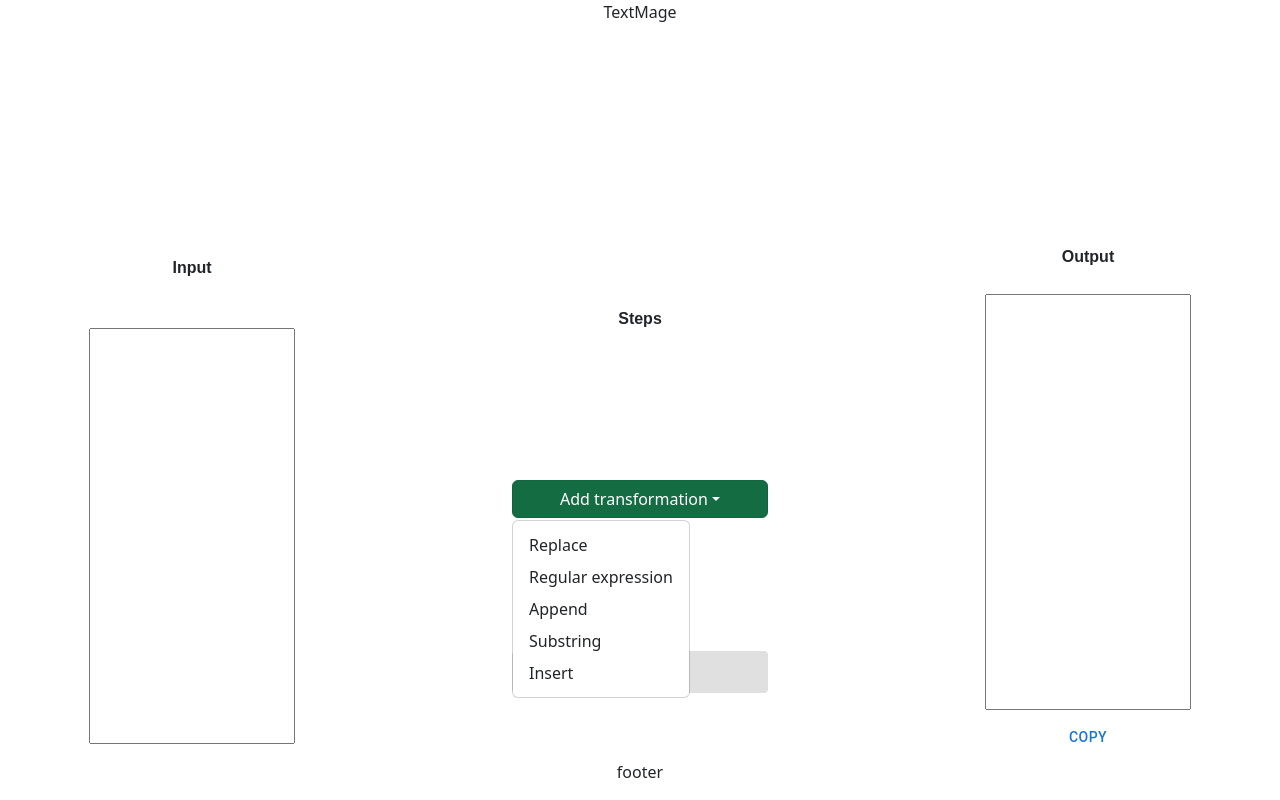
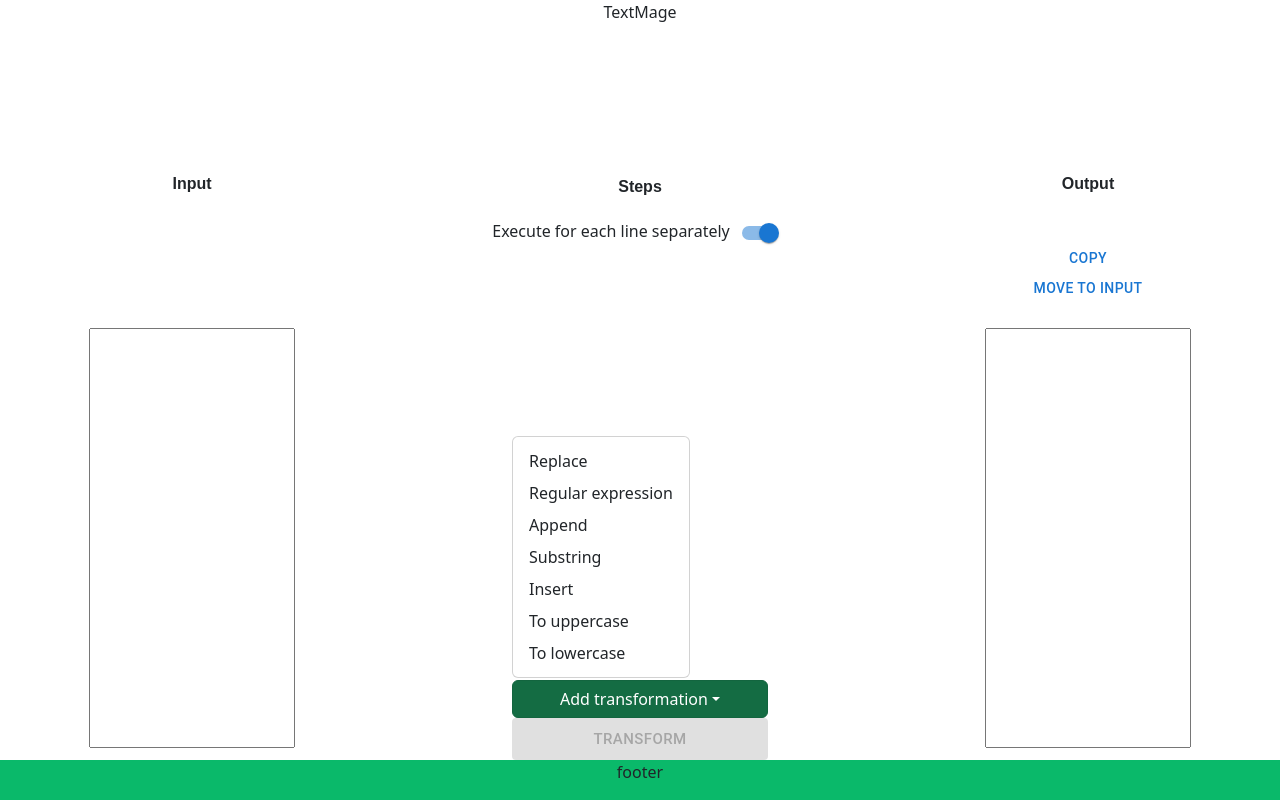
Before and after one commit to Zolikon/textmage, a React (Create React App) app: page / in a window 1280 px wide. Both pictures are taken after a click on the button "Add transformation". Built offline with nearby package versions, Linux system fonts and the light colour scheme.

Commit message:
finetuning ui + feature to change step order

```diff
--- a/src/components/App.css
+++ b/src/components/App.css
@@ -8,7 +8,7 @@ body {
   height: 100%;
   text-align: center;
   display: grid;
-  grid-template-rows: 30vh auto 5vh;
+  grid-template-rows: 20vh auto 5vh;
 
 }
 
@@ -36,9 +36,15 @@ main div {
 .step {
   margin: 10px;
   padding: 10px;
-  background-color: aqua;
+  background-color: rgb(73, 219, 219);
   border-radius: 20px;
   width: 100%;
+}
+
+.step:not(.disabled-step):hover {
+  box-shadow: 10px 10px #645757;
+  transform: translate(-10px, -10px);
+  transition-duration: 200ms;
 }
 
 .step.disabled-step{
@@ -46,6 +52,11 @@ main div {
 }
 
 .label{
+  font-family: "Signika Negative", sans-serif;
+  font-weight: 600;
+}
+
+.title {
   font-family: "Signika Negative", sans-serif;
   font-weight: 900;
 }
@@ -55,3 +66,37 @@ main div {
   -ms-user-select: none; /* IE 10 and IE 11 */
   user-select: none; /* Standard syntax */
 }
+
+footer {
+  width: 100vw;
+  background-color: #0ab96a;
+}
+
+.step-section {
+  justify-content: space-between;
+}
+
+.step-section .title {
+  height: 10%;
+}
+
+.step-section .step-holder {
+  height: 80%;
+}
+
+.text-area-holder {
+  height: 100%;
+  justify-content: space-around;
+}
+
+.text-area-holder :first-child {
+  height: 5%;
+}
+
+.text-area-holder :nth-child(2) {
+  height: 10%;
+}
+
+.text-area-holder :nth-child(3) {
+  height: 70%;
+}
--- a/src/components/Main.js
+++ b/src/components/Main.js
@@ -2,11 +2,13 @@ import { useReducer } from "react";
 import TransformationStep from "./TransformationStep";
 import { Dropdown } from "react-bootstrap";
 import Button from '@mui/material/Button';
+import Switch from '@mui/material/Switch';
 
 const initialState = {
     inputText: "",
     outputText: "",
-    steps: []
+    steps: [],
+    processLineByLine: true
 }
 
 function reducer(state, { type, payload }) {
@@ -27,10 +29,28 @@ function reducer(state, { type, payload }) {
                 }
                 )
             }
+        case "moveStepUp":
+            const indexOfElement = state.steps.findIndex(element => element.id === payload)
+            if(indexOfElement > 0) {
+                const tempArray = [...state.steps]
+                const elementToMove = tempArray.splice(indexOfElement, 1)[0]
+                tempArray.splice(indexOfElement-1, 0, elementToMove)
+                return { ...state, steps: tempArray}
+            }
+            return state
+        case "moveStepDown":
+            const indexOfElement2 = state.steps.findIndex(element => element.id === payload)
+            if(indexOfElement2 < state.steps.length-1) {
+                const tempArray = [...state.steps]
+                const elementToMove = tempArray.splice(indexOfElement2, 1)[0]
+                tempArray.splice(indexOfElement2+1, 0, elementToMove)
+                return { ...state, steps: tempArray}
+            }
+            return state
         case "closeStep":
             return { ...state, steps: state.steps.filter(item => item.id !== payload) }
         case "executeTransformation":
-            let text = state.inputText.split('\n')
+            let text = state.processLineByLine?state.inputText.split('\n'):[state.inputText]
 
             for (const step of state.steps) {
                 text = text.map(line => {
@@ -42,7 +62,8 @@ function reducer(state, { type, payload }) {
             }
 
             return { ...state, outputText: text.join('\n') }
-
+        case "toggleLineByLineProcessing":
+            return { ...state, processLineByLine: !state.processLineByLine }
         default:
             throw new Error("unsupported operation")
     }
@@ -50,18 +71,30 @@ function reducer(state, { type, payload }) {
 }
 
 export default function Main() {
-    const [{ inputText, outputText, steps }, dispatcher] = useReducer(reducer, initialState);
+    const [{ inputText, outputText, steps, processLineByLine }, dispatcher] = useReducer(reducer, initialState);
 
 
     return <main>
-        <div>
-            <p className="prevent-select label">Input</p>
+        <div className="text-area-holder">
+            <p className="prevent-select title">Input</p>
+            <div></div>
             <textarea className="custom-text-area" value={inputText} onChange={(event) => dispatcher({ type: "newInputText", payload: event.target.value })} />
         </div>
+        <div className="step-section">
+            <div className="prevent-select title">Steps</div>
+            <div >
+                <div style={{display: "inline"}}>
+                    <span>Execute for each line separately</span>
+                    <Switch checked={processLineByLine}
+                        onChange={()=>dispatcher({type:"toggleLineByLineProcessing"})}
+                        inputProps={{ 'aria-label': 'controlled' }}
+                    />
+                </div>
+            </div>
             <div className="step-holder">
-            <p className="prevent-select label">Steps</p>
-
                 {steps.map((step) => <TransformationStep key={step.id} id={step.id} dispatcher={dispatcher} type={step.type} />)}
+            </div>
+            <div className="step-action-holder">
                 <Dropdown style={{ width: "50%", alignSelf: "center" }}>
                     <Dropdown.Toggle variant="success" disabled={steps.length >= 5}>
                         Add transformation
@@ -73,15 +106,20 @@ export default function Main() {
                         <Dropdown.Item onClick={() => dispatcher({ type: "newTransformation", payload: "append" })}>Append</Dropdown.Item>
                         <Dropdown.Item onClick={() => dispatcher({ type: "newTransformation", payload: "substring" })}>Substring</Dropdown.Item>
                         <Dropdown.Item onClick={() => dispatcher({ type: "newTransformation", payload: "insert" })}>Insert</Dropdown.Item>
+                        <Dropdown.Item onClick={() => dispatcher({ type: "newTransformation", payload: "upper" })}>To uppercase</Dropdown.Item>
+                        <Dropdown.Item onClick={() => dispatcher({ type: "newTransformation", payload: "lower" })}>To lowercase</Dropdown.Item>
                     </Dropdown.Menu>
                 </Dropdown>
-
                 <Button style={{ width: "50%", alignSelf: "center" }} size="large" variant="contained" disabled={steps.length === 0} onClick={() => dispatcher({ type: "executeTransformation" })}>Transform</Button>
             </div>
+        </div>
+        <div className="text-area-holder">
+            <p className="prevent-select title">Output</p>
             <div>
-            <p className="prevent-select label">Output</p>
+                <Button>Copy</Button>
+                <Button>Move to input</Button>
+            </div>
             <textarea className="custom-text-area" value={outputText} readOnly />
-            <Button>Copy</Button>
         </div>
 
     </main>
--- a/src/components/TransformationStep.js
+++ b/src/components/TransformationStep.js
@@ -4,6 +4,9 @@ import DeleteIcon from '@mui/icons-material/Delete';
 import TextField from '@mui/material/TextField';
 import DisabledByDefaultIcon from '@mui/icons-material/DisabledByDefault';
 import { Button } from "@mui/material";
+import ArrowUpwardIcon from '@mui/icons-material/ArrowUpward';
+import ArrowDownwardIcon from '@mui/icons-material/ArrowDownward';
+import { ArrowDownward } from "@mui/icons-material";
 
 const TEXT_ALIGNMENT = {
     sx: {
@@ -13,9 +16,6 @@ const TEXT_ALIGNMENT = {
     }
 }
 
-
-
-
 export default function TransformationStep({ id, type, dispatcher }) {
 
     const [fromValue, setFromValue] = useState('')
@@ -24,12 +24,12 @@ export default function TransformationStep({ id, type, dispatcher }) {
 
     function fromField(label, numberOnly=false, width=20){
         return <TextField type={numberOnly?"number":"text" } label={label} InputProps={TEXT_ALIGNMENT} style={{width: `${width}%`}}
-        size="small" value={fromValue} onChange={(event) => setFromValue(event.target.value)} />
+        size="small" value={fromValue} onChange={(event) => setFromValue(event.target.value)} disabled={disabled}/>
     }
 
     function toField(label,numberOnly=false,  width=20) {
         return <TextField type={numberOnly?"number":"text" } label={label} InputProps={TEXT_ALIGNMENT} style={{width: `${width}%`}}
-            size="small" value={toValue} onChange={(event) => setToValue(event.target.value)} />
+            size="small" value={toValue} onChange={(event) => setToValue(event.target.value)} disabled={disabled}/>
     }
 
     const TYPES = {
@@ -85,7 +85,6 @@ export default function TransformationStep({ id, type, dispatcher }) {
             name: "Substring",
             transformer: function (fromIndex, toIndex) {
                 return function transform(input) {
-                    console.log(input)
                     if(toIndex) {
                         return input.substr(Number(fromIndex), Number(toIndex))
                     } else {
@@ -97,6 +96,25 @@ export default function TransformationStep({ id, type, dispatcher }) {
             {fromField('Start(inclusive)', true)}
             {toField('Length', true)}
             </>
+        },
+        "upper": {
+            name: "Transform to uppercase",
+            transformer: function () {
+                return function transform(input) {
+                    return input.toUpperCase()
+                }
+            },
+             /*for some reason returning a fragment or a div here causes infinite render*/
+            form: <div></div>
+        },
+        "lower": {
+            name: "Transform to lowercase",
+            transformer: function () {
+                return function transform(input) {
+                    return input.toLowerCase()
+                }
+            },
+            form: <></>
         }
     }
 
@@ -108,6 +126,8 @@ export default function TransformationStep({ id, type, dispatcher }) {
             case "append": transformer = TYPES[type].transformer(fromValue)
             case "substring": transformer = TYPES[type].transformer(fromValue, toValue)
             case "insert": transformer = TYPES[type].transformer(fromValue, toValue)
+            case "upper": transformer = TYPES[type].transformer()
+            case "lower": transformer = TYPES[type].transformer()
         }
         dispatcher({
                 type: "updateTransformation", payload: {
@@ -118,17 +138,23 @@ export default function TransformationStep({ id, type, dispatcher }) {
                 }
             })
         }
-        , [fromValue, toValue, dispatcher, id, disabled, TYPES, type])
+        , [fromValue, toValue, dispatcher, id, disabled, type])
 
 
     return <div style={{ position: "relative" ,width: "100%"}}>
         <div className={disabled ? "step disabled-step prevent-select" : "step prevent-select"} style={{ position: "absolute", display: "flex", flexDirection: "row", gap: "5px", opacity: disabled ? 0.3 : 1 }}>
+            <IconButton onClick={() => dispatcher({type:"moveStepUp", payload: id})} aria-label="moveup" disabled={disabled}>
+                <ArrowUpwardIcon/>
+            </IconButton>
+            <IconButton onClick={() => dispatcher({type:"moveStepDown", payload: id})} aria-label="movedown" disabled={disabled}>
+                <ArrowDownward/>
+            </IconButton>
             <div className="prevent-select label" style={{width: "40%"}}>{TYPES[type].name}</div>
             {TYPES[type].form}
-            <IconButton onClick={() => setDisabled(true)} aria-label="delete" disabled={disabled}>
+            <IconButton onClick={() => setDisabled(true)} aria-label="disable" disabled={disabled}>
                 <DisabledByDefaultIcon />
             </IconButton>
-            <IconButton onClick={() => dispatcher({ type: 'closeStep', payload: id })} aria-label="delete">
+            <IconButton onClick={() => dispatcher({ type: 'closeStep', payload: id })} aria-label="delete" disabled={disabled}>
                 <DeleteIcon />
             </IconButton>
         </div>
```
Lines whose indentation alone changed are shown as unchanged.
